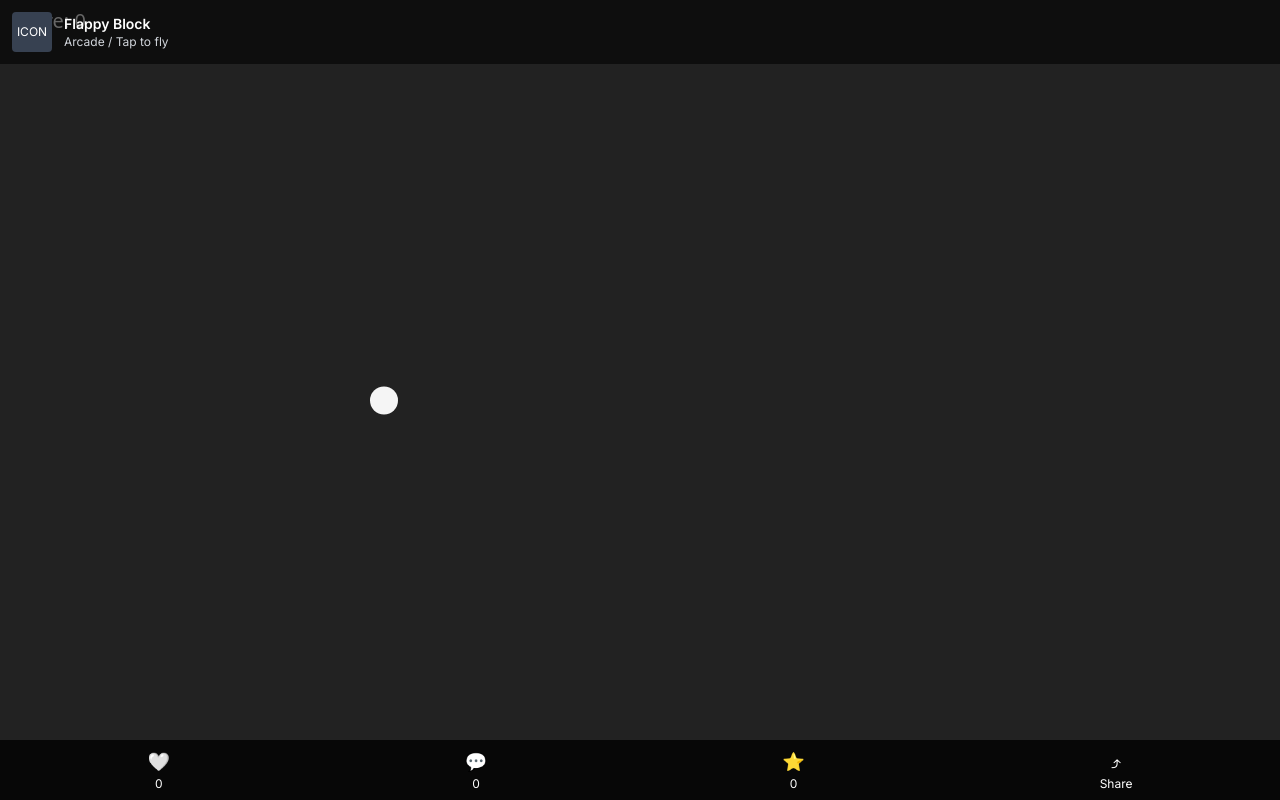
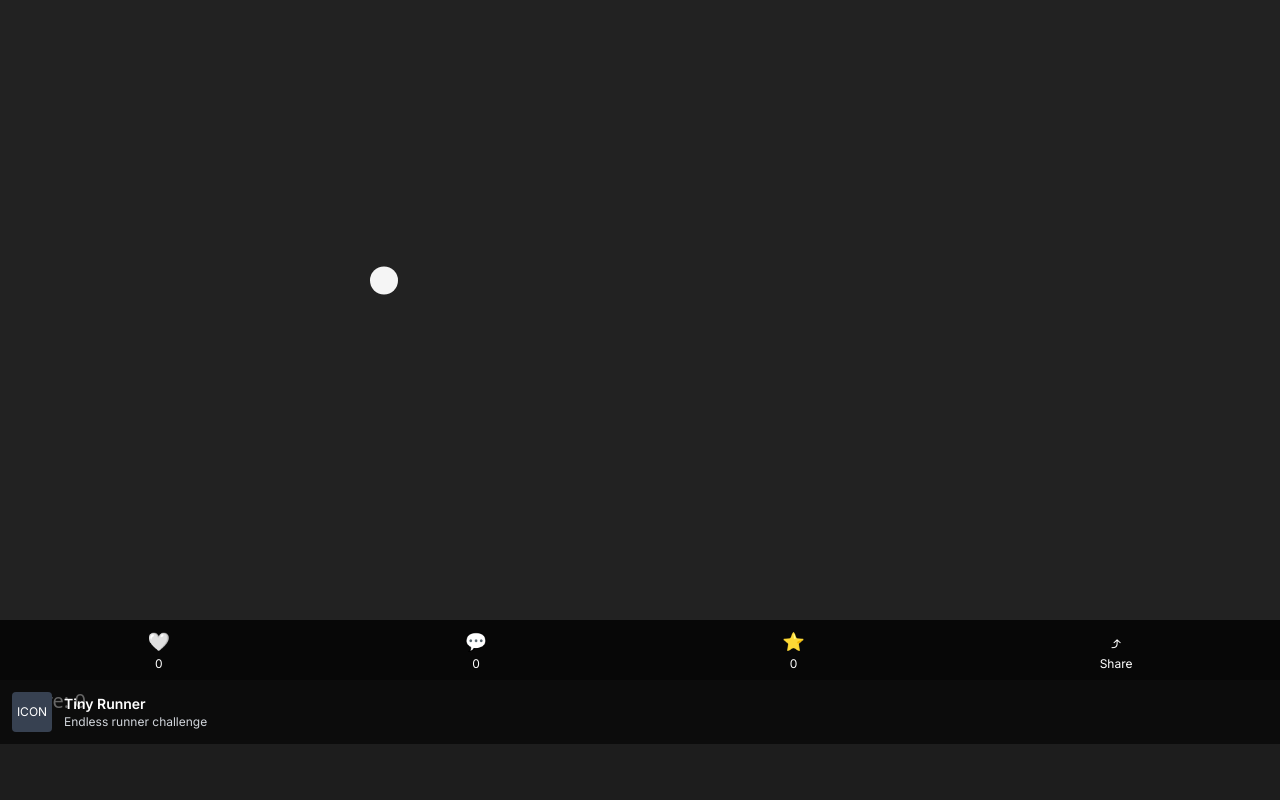
Before and after one commit to Geovizz/stackblitz-starters-xecsruzd, a Next.js app: page / in a window 1280 px wide. Built offline with nearby package versions, Linux system fonts and the light colour scheme.

Commit message:
Infinite Scroll

```diff
--- a/app/page.tsx
+++ b/app/page.tsx
@@ -19,27 +19,25 @@ const GAMES: Game[] = [
   },
 ];
 
+// сколько раз дублируем список игр
+const LOOP = 5;
+const LOOPED = Array.from({ length: LOOP }, () => GAMES).flat();
+
 export default function Home() {
   const containerRef = useRef<HTMLDivElement>(null);
   const [index, setIndex] = useState(0);
   const [likes, setLikes] = useState<Record<string, number>>({});
   const [comments, setComments] = useState<Record<string, number>>({});
 
-  // стартуем с ?game=id
+  // стартуем с центра ленты
   useEffect(() => {
-    const q = new URLSearchParams(window.location.search);
-    const id = q.get('game');
-    if (!id) return;
-    const initial = Math.max(
-      0,
-      GAMES.findIndex((g) => g.id === id)
-    );
-    if (initial >= 0 && containerRef.current) {
+    if (containerRef.current) {
+      const middle = Math.floor((LOOP * GAMES.length) / 2);
       containerRef.current.scrollTo({
-        top: initial * window.innerHeight,
+        top: middle * window.innerHeight,
         behavior: 'auto',
       });
-      setIndex(initial);
+      setIndex(0);
     }
   }, []);
 
@@ -47,10 +45,22 @@ export default function Home() {
   useEffect(() => {
     const el = containerRef.current;
     if (!el) return;
+
     const onScroll = () => {
       const i = Math.round(el.scrollTop / window.innerHeight);
-      setIndex(Math.max(0, Math.min(GAMES.length - 1, i)));
+      const modIndex = i % GAMES.length;
+      setIndex(modIndex);
+
+      // перескакиваем в середину, если слишком далеко
+      if (i < GAMES.length || i > LOOPED.length - GAMES.length) {
+        const middle = Math.floor((LOOP * GAMES.length) / 2) + modIndex;
+        el.scrollTo({
+          top: middle * window.innerHeight,
+          behavior: 'auto',
+        });
+      }
     };
+
     el.addEventListener('scroll', onScroll, { passive: true });
     return () => el.removeEventListener('scroll', onScroll);
   }, []);
@@ -77,10 +87,10 @@ export default function Home() {
       ref={containerRef}
       className="h-screen overflow-y-scroll snap-y snap-mandatory scroll-smooth bg-black text-white"
     >
-      {GAMES.map((g, i) => {
-        const isNear = Math.abs(i - index) <= 1;
+      {LOOPED.map((g, i) => {
+        const isNear = Math.abs(i % GAMES.length - index) <= 1;
         return (
-          <section key={g.id} className="relative h-screen snap-start">
+          <section key={i} className="relative h-screen snap-start">
             {isNear ? (
               <>
                 {/* Верхняя панель с иконкой, названием и описанием */}
```
